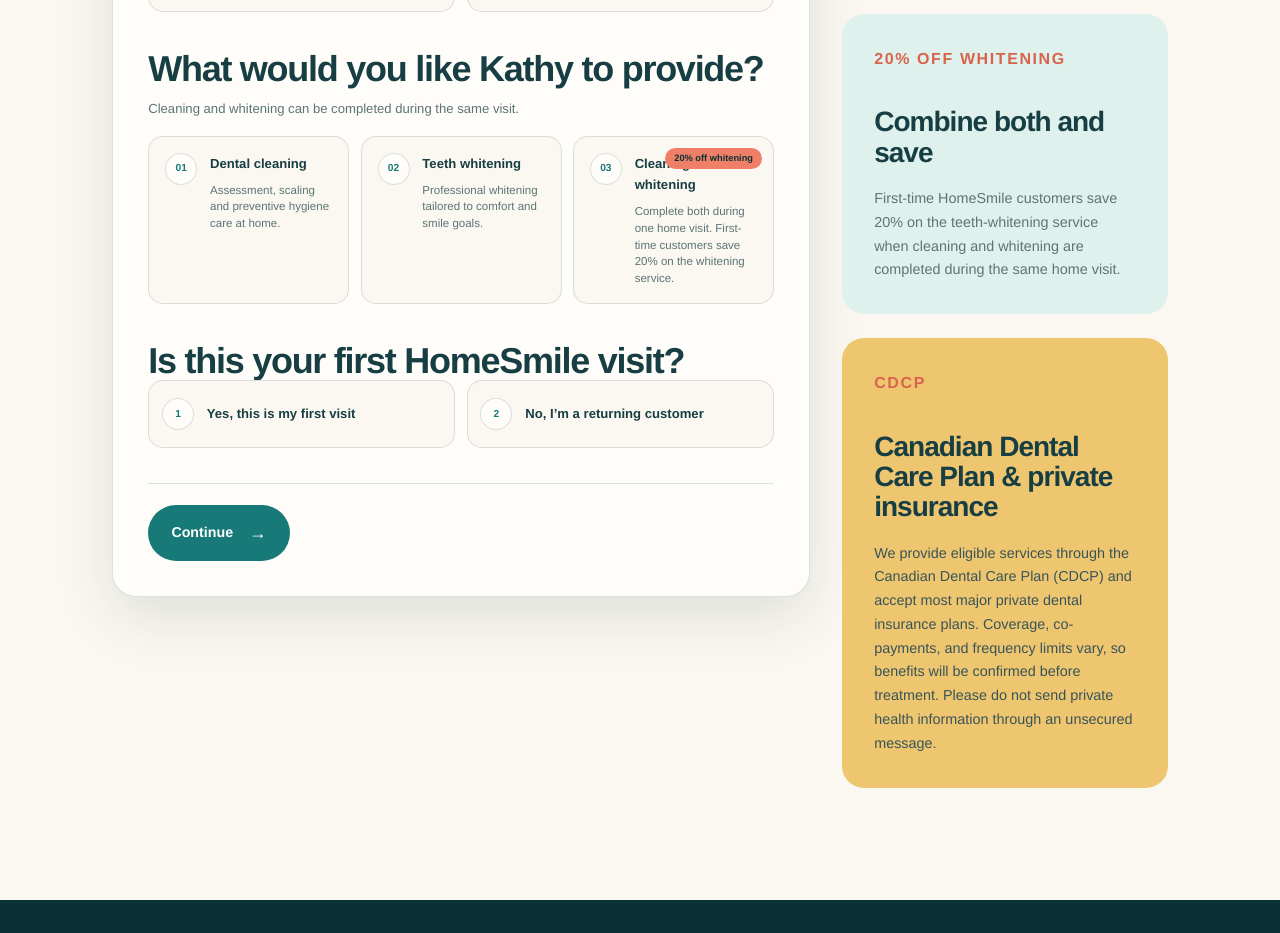
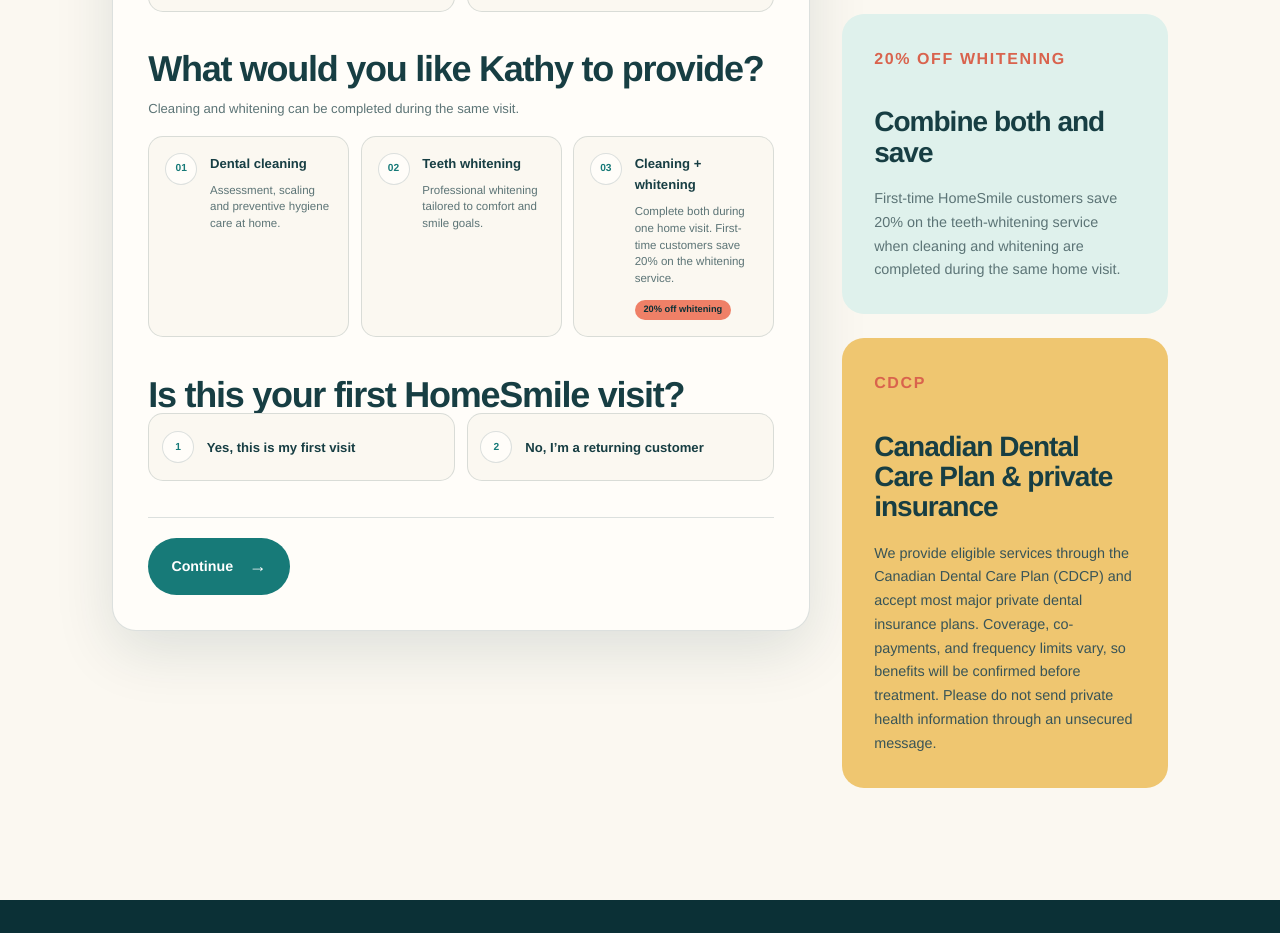
Before and after one commit to eddieysong/dental-site, a Next.js app: page /booking in a window 1280 px wide. Shown: the part 1540-2473 px from the top of the page. Built offline with nearby package versions, Linux system fonts and the light colour scheme.

Commit message:
Prevent the combo discount badge from overlapping

```diff
--- a/app/globals.css
+++ b/app/globals.css
@@ -1245,8 +1245,14 @@
 
 .service-choice {
   align-items: flex-start;
+  display: grid;
+  grid-template-columns: auto minmax(0, 1fr);
   min-height: 125px;
   padding: 1rem;
+}
+
+.service-choice > .choice-check {
+  grid-row: 1 / span 2;
 }
 
 .service-choice > span:nth-of-type(2) {
@@ -1261,6 +1267,7 @@
 }
 
 .service-choice em {
+  align-self: start;
   background: var(--coral);
   border-radius: 999px;
   color: var(--ink-deep);
@@ -1268,12 +1275,12 @@
   font-style: normal;
   font-weight: 850;
   line-height: 1.2;
-  max-width: 118px;
+  grid-column: 2;
+  justify-self: start;
+  max-width: none;
   padding: 0.3rem 0.55rem;
-  position: absolute;
-  right: 0.7rem;
+  position: static;
   text-align: center;
-  top: 0.7rem;
 }
 
 .request-fields {
```
